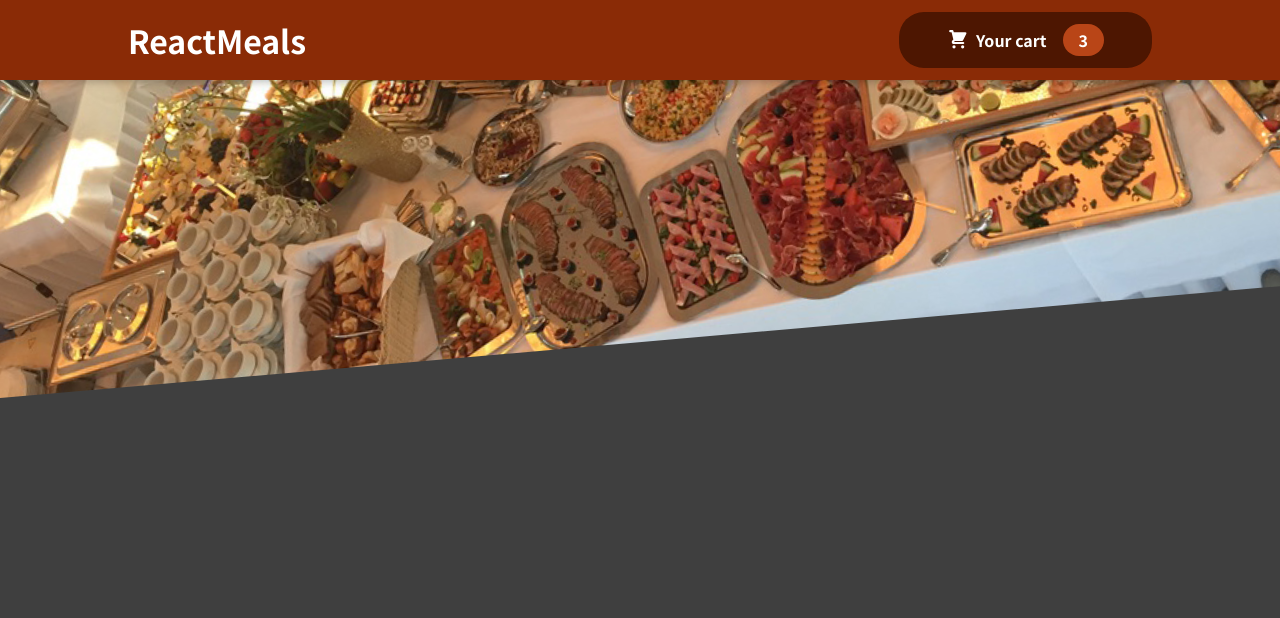
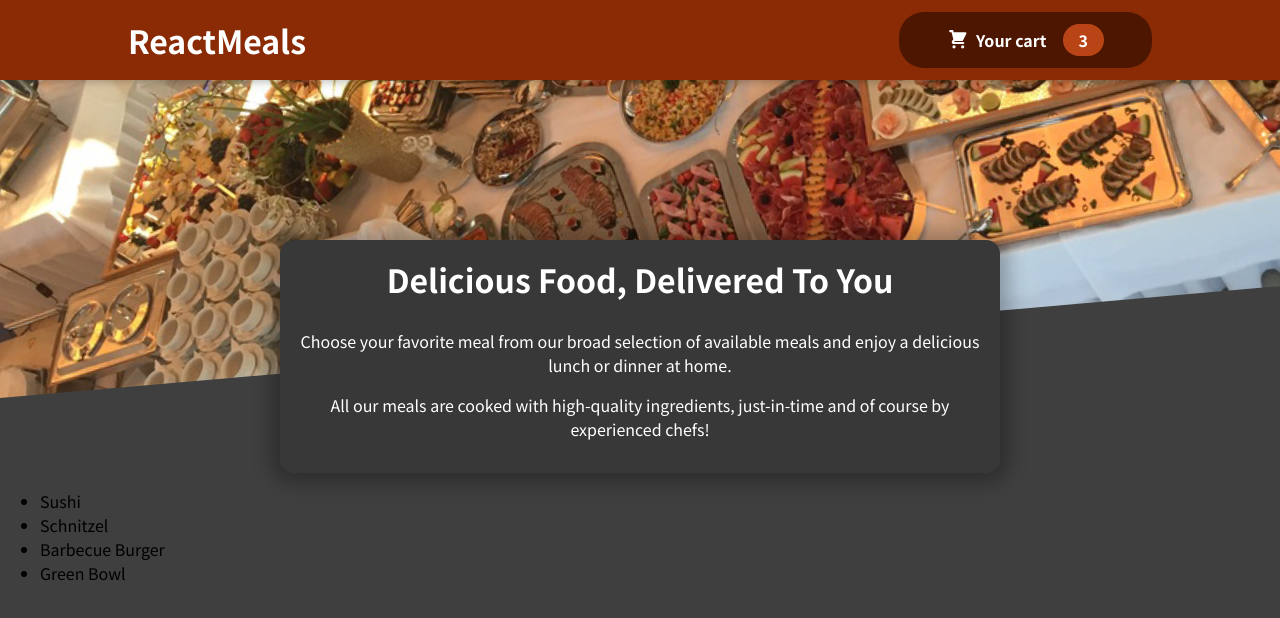
Before and after one commit to andersonzeroone/reactmeals, a JavaScript app: page / in a window 1280 px wide. Shown: the top 618 px of the page. Built offline with nearby package versions, Linux system fonts and the light colour scheme.

Commit message:
feat(Meals) - create card meals

```diff
--- a/src/App.js
+++ b/src/App.js
@@ -1,9 +1,14 @@
 import Header from "./components/Layout/Header";
+import Meals from "./components/Meals/Meals";
 
 function App() {
   return (
     <>
       <Header />
+
+      <main>
+        <Meals />
+      </main>
     </>
   );
 }
--- /dev/null
+++ b/src/components/Meals/AvailableMeals.js
@@ -0,0 +1,41 @@
+const DUMMY_MEALS = [
+  {
+    id: 'm1',
+    name: 'Sushi',
+    description: 'Finest fish and veggies',
+    price: 22.99,
+  },
+  {
+    id: 'm2',
+    name: 'Schnitzel',
+    description: 'A german specialty!',
+    price: 16.5,
+  },
+  {
+    id: 'm3',
+    name: 'Barbecue Burger',
+    description: 'American, raw, meaty',
+    price: 12.99,
+  },
+  {
+    id: 'm4',
+    name: 'Green Bowl',
+    description: 'Healthy...and green...',
+    price: 18.99,
+  },
+];
+
+function AvailableMeals() {
+
+  const mealsList = DUMMY_MEALS.map((meal) => <li>{meal.name}</li>);
+
+  return (
+    <section>
+      <ul>
+        {mealsList}
+      </ul>
+    </section>
+  )
+}
+
+export default AvailableMeals;
--- /dev/null
+++ b/src/components/Meals/Meals.js
@@ -0,0 +1,14 @@
+import AvailableMeals from "./AvailableMeals";
+import MealsSummary from "./MealsSummary";
+
+function Meals() {
+
+  return (
+    <>
+      <MealsSummary />
+      <AvailableMeals />
+    </>
+  )
+}
+
+export default Meals;
--- /dev/null
+++ b/src/components/Meals/MealsSummary.js
@@ -0,0 +1,19 @@
+import classes from './MealsSummary.module.css';
+
+const MealsSummary = () => {
+  return (
+    <section className={classes.summary}>
+      <h2>Delicious Food, Delivered To You</h2>
+      <p>
+        Choose your favorite meal from our broad selection of available meals
+        and enjoy a delicious lunch or dinner at home.
+      </p>
+      <p>
+        All our meals are cooked with high-quality ingredients, just-in-time and
+        of course by experienced chefs!
+      </p>
+    </section>
+  );
+};
+
+export default MealsSummary;
--- /dev/null
+++ b/src/components/Meals/MealsSummary.module.css
@@ -0,0 +1,18 @@
+.summary {
+  text-align: center;
+  max-width: 45rem;
+  width: 90%;
+  margin: auto;
+  margin-top: -10rem;
+  position: relative;
+  background-color: #383838;
+  color: white;
+  border-radius: 14px;
+  padding: 1rem;
+  box-shadow: 0 1px 18px 10px rgba(0, 0, 0, 0.25);
+}
+
+.summary h2 {
+  font-size: 2rem;
+  margin-top: 0;
+}
```
Also changed, not shown: src/components/Meals/AvailableMeals.module.css (added, +24 -0 lines), src/components/Meals/dummy-meals.js (added, +26 -0 lines).
